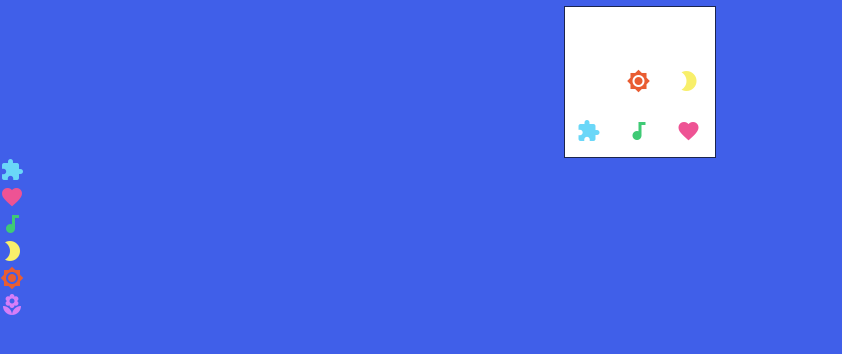
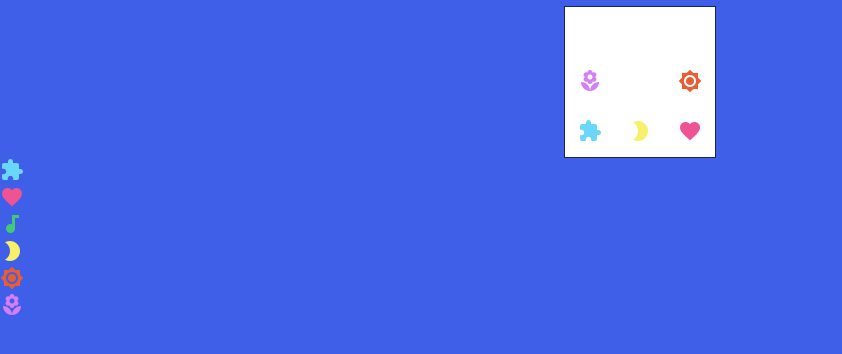
Before and after one commit to rubinoAM/Speed-Match-Game, a website: page public/index.html in a window 1280 px wide. Shown: the part 66-420 px from the top of the page, without its empty margins (0-842 px from the left). Drawn offline with Linux system fonts and the light colour scheme.

Commit message:
Working on shape generation

```diff
--- a/public/scripts/createShapes.js
+++ b/public/scripts/createShapes.js
@@ -1,51 +1,19 @@
 function createShapes(){
-    const puzzle = document.createElement('div');
-    puzzle.classList.add('shape');
-    puzzle.classList.add('puzzle');
-    const puzzleIcon = document.createElement('i');
-    puzzleIcon.classList.add('material-icons');
-    puzzleIcon.innerHTML = "extension";
-    puzzle.appendChild(puzzleIcon);
-
-    const heart = document.createElement('div');
-    heart.classList.add('shape');
-    heart.classList.add('heart');
-    const heartIcon = document.createElement('i');
-    heartIcon.classList.add('material-icons');
-    heartIcon.innerHTML = "favorite";
-    heart.appendChild(heartIcon);
-
-    const note = document.createElement('div');
-    note.classList.add('shape');
-    note.classList.add('note');
-    const noteIcon = document.createElement('i');
-    noteIcon.classList.add('material-icons');
-    noteIcon.innerHTML = "audiotrack";
-    note.appendChild(noteIcon);
-
-    const moon = document.createElement('div');
-    moon.classList.add('shape');
-    moon.classList.add('moon');
-    const moonIcon = document.createElement('i');
-    moonIcon.classList.add('material-icons');
-    moonIcon.innerHTML = "brightness_2";
-    moon.appendChild(moonIcon);
-
-    const sun = document.createElement('div');
-    sun.classList.add('shape');
-    sun.classList.add('sun');
-    const sunIcon = document.createElement('i');
-    sunIcon.classList.add('material-icons');
-    sunIcon.innerHTML = "brightness_7";
-    sun.appendChild(sunIcon);
-
-    const flower = document.createElement('div');
-    flower.classList.add('shape');
-    flower.classList.add('flower');
-    const flowerIcon = document.createElement('i');
-    flowerIcon.classList.add('material-icons');
-    flowerIcon.innerHTML = "local_florist";
-    flower.appendChild(flowerIcon);
+    const puzzle = parseDOM('puzzle','extension');
+    const heart = parseDOM('heart','favorite');
+    const note = parseDOM('note','audiotrack');
+    const moon = parseDOM('moon','brightness_2');
+    const sun = parseDOM('sun','brightness_7');
+    const flower = parseDOM('flower','local_florist');
 
     return [puzzle,heart,note,moon,sun,flower];
 }
+
+function parseDOM(shape,icon){
+    const parser = new DOMParser();
+    const string = `<div class="shape ${shape}">
+                        <i class="material-icons">${icon}</i>
+                    </div>`;
+    const htmlElem = parser.parseFromString(string, 'text/html');
+    return htmlElem.body.firstChild;
+}
--- a/public/scripts/main.js
+++ b/public/scripts/main.js
@@ -1,26 +1,16 @@
 document.addEventListener('DOMContentLoaded',(e)=>{
     const shapeArray = createShapes();
-    // for(let i=0;i<shapeArray.length;i++){
-    //     console.log(shapeArray[i].children[0].innerHTML);
-    // }
-
-    const r1s1 = document.getElementById('r1s1');
-    const r1s2 = document.getElementById('r1s2');
-    const r1s3 = document.getElementById('r1s3');
-    const r2s1 = document.getElementById('r2s1');
-    const r2s2 = document.getElementById('r2s2');
-    const r2s3 = document.getElementById('r2s3');
-    const r3s1 = document.getElementById('r3s1');
-    const r3s2 = document.getElementById('r3s2');
-    const r3s3 = document.getElementById('r3s3');
-
-    r1s1.appendChild(shapeArray[Math.floor(Math.random() * 5)]);
-    r1s2.appendChild(shapeArray[Math.floor(Math.random() * 5)]);
-    r1s3.appendChild(shapeArray[Math.floor(Math.random() * 5)]);
-    r2s1.appendChild(shapeArray[Math.floor(Math.random() * 5)]);
-    r2s2.appendChild(shapeArray[Math.floor(Math.random() * 5)]);
-    r2s3.appendChild(shapeArray[Math.floor(Math.random() * 5)]);
-    r3s1.appendChild(shapeArray[Math.floor(Math.random() * 5)]);
-    r3s2.appendChild(shapeArray[Math.floor(Math.random() * 5)]);
-    r3s3.appendChild(shapeArray[Math.floor(Math.random() * 5)]);
+    /*for(let i=0;i<shapeArray.length;i++){
+        console.log(shapeArray[i]);
+    }*/
+    console.log(shapeArray);
+    const r1s1 = document.getElementById('r1s1').appendChild(shapeArray[Math.floor(Math.random() * 6)]);
+    const r1s2 = document.getElementById('r1s2').appendChild(shapeArray[Math.floor(Math.random() * 6)]);
+    const r1s3 = document.getElementById('r1s3').appendChild(shapeArray[Math.floor(Math.random() * 6)]);
+    const r2s1 = document.getElementById('r2s1').appendChild(shapeArray[Math.floor(Math.random() * 6)]);
+    const r2s2 = document.getElementById('r2s2').appendChild(shapeArray[Math.floor(Math.random() * 6)]);
+    const r2s3 = document.getElementById('r2s3').appendChild(shapeArray[Math.floor(Math.random() * 6)]);
+    const r3s1 = document.getElementById('r3s1').appendChild(shapeArray[Math.floor(Math.random() * 6)]);
+    const r3s2 = document.getElementById('r3s2').appendChild(shapeArray[Math.floor(Math.random() * 6)]);
+    const r3s3 = document.getElementById('r3s3').appendChild(shapeArray[Math.floor(Math.random() * 6)]);
 });
--- a/public/styles/style.css
+++ b/public/styles/style.css
@@ -38,11 +38,6 @@ body {
     background:#1d1d1d;
 }
 
-.shape{
-    width:1.6875rem;
-    height:1.6875rem;
-}
-
 .puzzle{
     color:#6ad7f8;
 }
```
